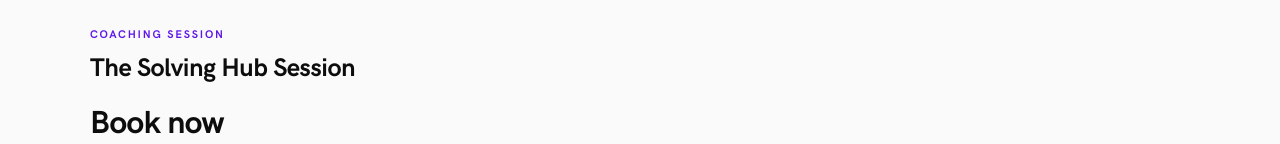
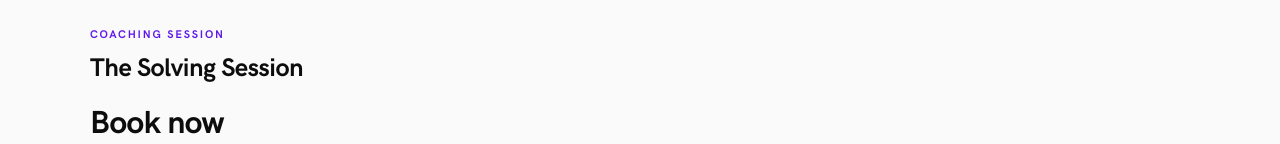
Before and after one commit to thesolvinghub/thesolvinghub, a plain HTML site: page pay-session.html in a window 1280 px wide. Shown: the part 342-486 px from the top of the page. Drawn offline with Linux system fonts and the light colour scheme; a script that the page names is missing.

Commit message:
Update pay-session.html

```diff
--- a/pay-session.html
+++ b/pay-session.html
@@ -69,7 +69,7 @@
       <div class="product-info">
         <div class="product-visual">1:1</div>
         <p class="product-tag">Coaching Session</p>
-        <h1>The Solving Hub Session</h1>
+        <h1>The Solving Session</h1>
         <p class="product-price-display">Book now</p>
         <p class="product-price-note">Single session. Investment: €150</p>
         <p class="product-desc">60-minute working session, built entirely around where you are and where you need to go. We identify what's blocking you, challenge the assumptions keeping you stuck, and leave with a path that's actually yours.</p>
```
